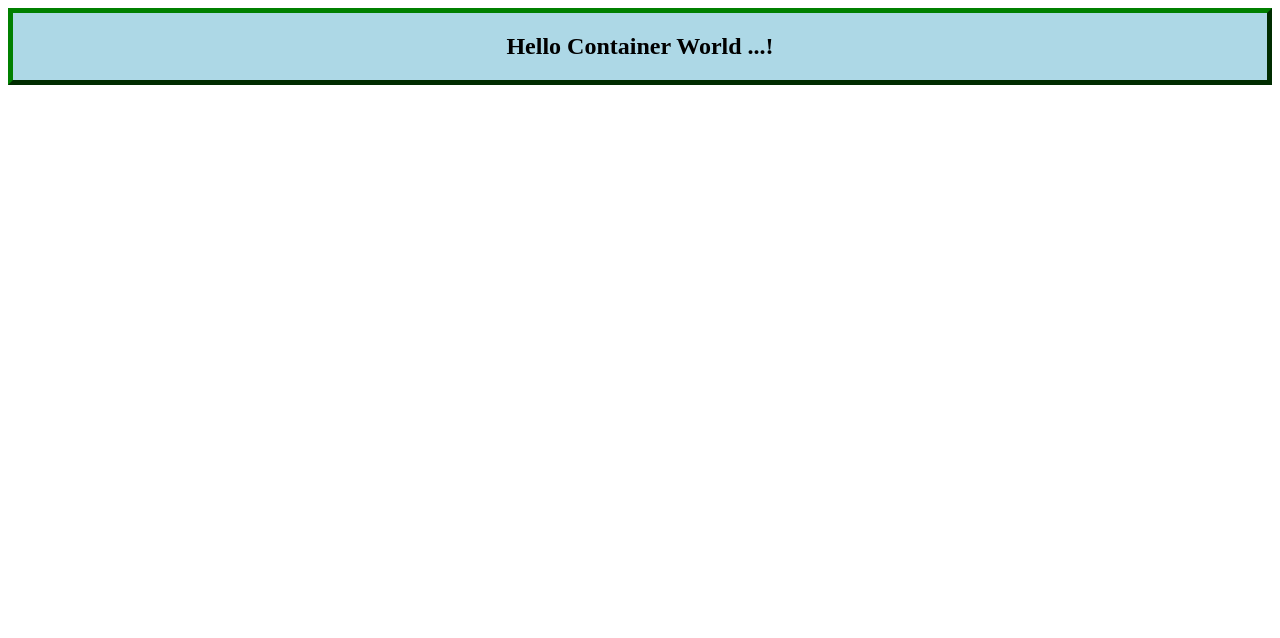
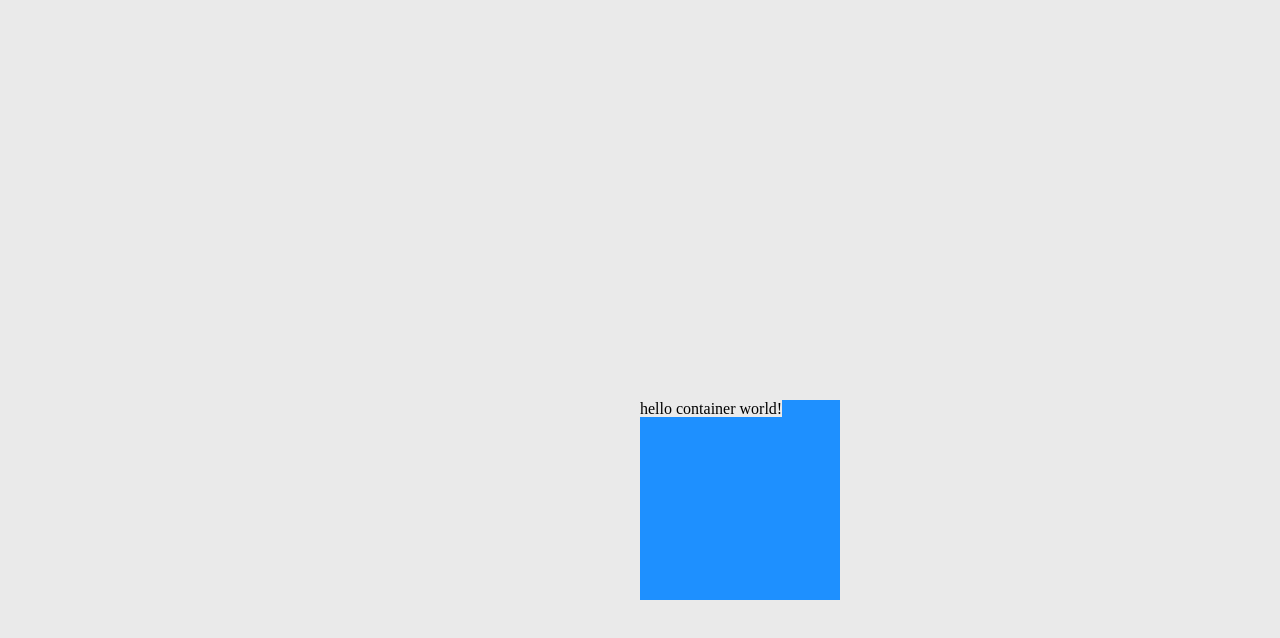
Before and after one commit to anorqiu9/hello-container, a plain HTML site: page index.html in a window 1280 px wide. Drawn offline with Linux system fonts and the light colour scheme.

Commit message:
Update index.html

```diff
--- a/index.html
+++ b/index.html
@@ -1,18 +1,27 @@
-<html>
+<!DOCTYPE html>
+<html lang="en">
 <head>
-<style>
-.myDiv {
-  border: 5px outset green;
-  background-color: lightblue;
-  text-align: center;
-}
-</style>
+    <meta charset="UTF-8">
+    <title>docker-demo-my-app</title>
+    <style type="text/css">
+        *{
+            margin: 0;
+            padding: 0;
+            background-color: #EAEAEA;
+        }
+        div{
+            width: 200px;
+            height: 200px;
+            background-color: #1E90FF;
+        }
+        .center-in-center{
+            position: absolute;
+            top: 50%;
+            left: 50%;
+        }
+    </style>
 </head>
 <body>
-
-<div class="myDiv">
-  <h2>Hello Container World ...!</h2>
-</div>
-
+  <div class="center-in-center"><h>hello container world!</h></div>
 </body>
 </html>
```
